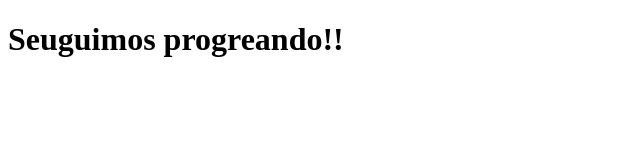
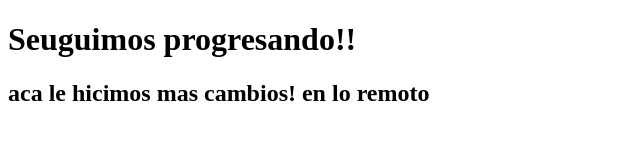
Before and after one commit to JSRETS90/ejemplo-git-pull, a plain HTML site: page index.html in a window 1280 px wide. Shown: the whole page, without its empty margins (0-640 px from the left). Drawn offline with Linux system fonts and the light colour scheme.

Commit message:
Update index.html
te agregue un h2 y le puse la s que faltaba

missing s and added h2

```diff
--- a/index.html
+++ b/index.html
@@ -6,6 +6,7 @@
     <title>Documento de prueba</title>
 </head>
 <body>
-    <h1>Seuguimos progreando!!</h1>
+    <h1>Seuguimos progresando!!</h1>
+    <h2>aca le hicimos mas cambios! en lo remoto </h2>
 </body>
 </html>
```
